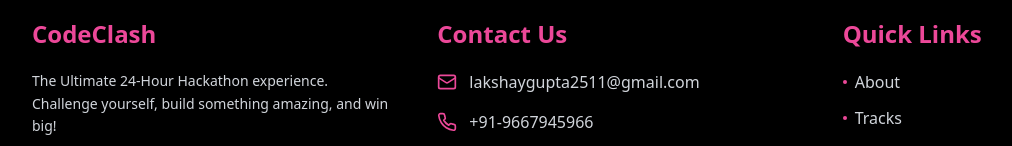
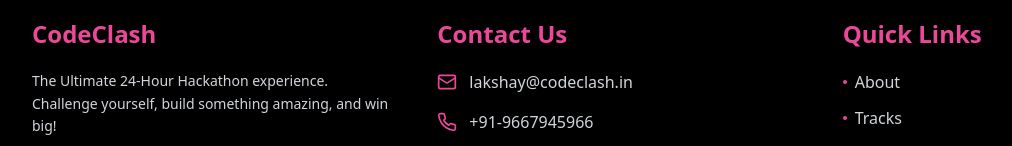
Before and after one commit to lak7/codeclash, a Next.js app: page / in a window 1280 px wide. Shown: the part 8805-8951 px from the top of the page, without its empty margins (24-1036 px from the left). Built offline with nearby package versions, Linux system fonts and the light colour scheme.

Commit message:
Changed my mail

```diff
--- a/components/footer.tsx
+++ b/components/footer.tsx
@@ -67,10 +67,10 @@ export default function Footer() {
               <li className="flex items-center group">
                 <Mail className="h-5 w-5 mr-3 text-pink-500" />
                 <a
-                  href="mailto:lakshaygupta2511@gmail.com"
+                  href="mailto:lakshay@codeclash.in"
                   className="group-hover:text-pink-400 transition-colors duration-200"
                 >
-                  lakshaygupta2511@gmail.com
+                  lakshay@codeclash.in
                 </a>
               </li>
               <li className="flex items-center group">
```
